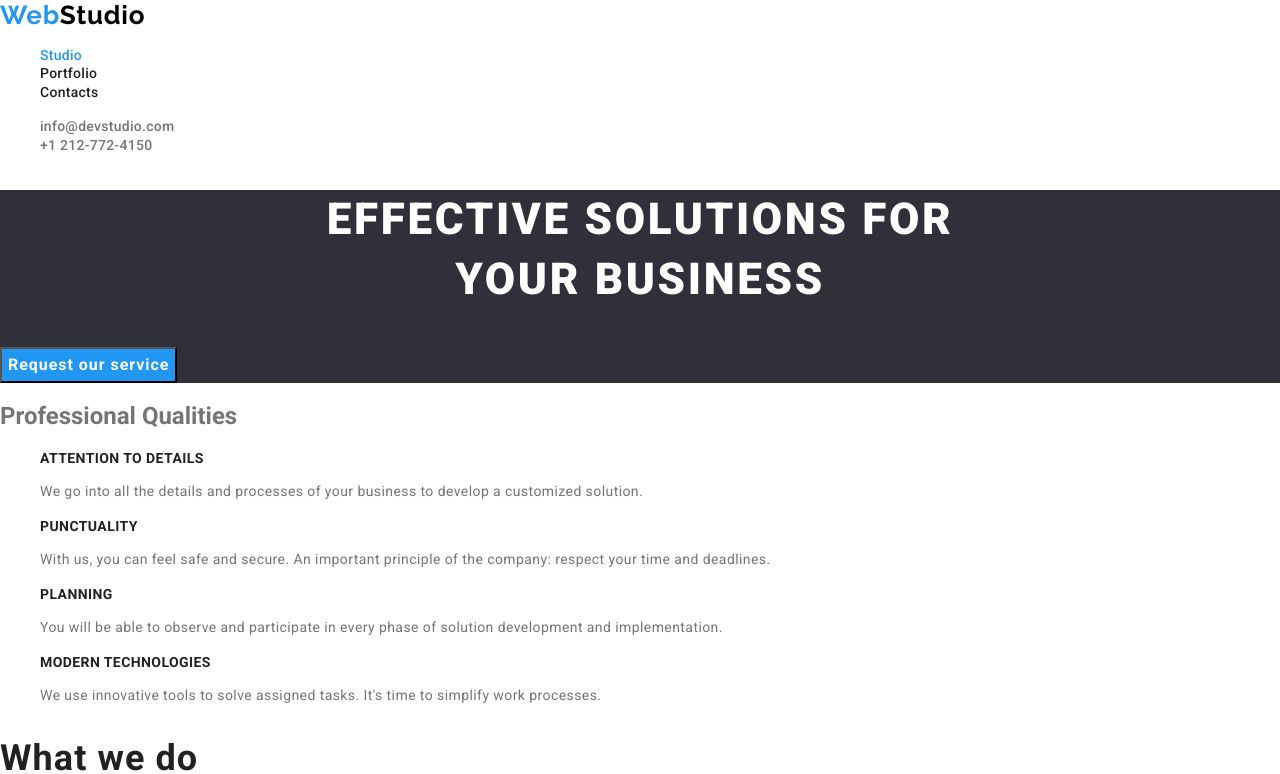
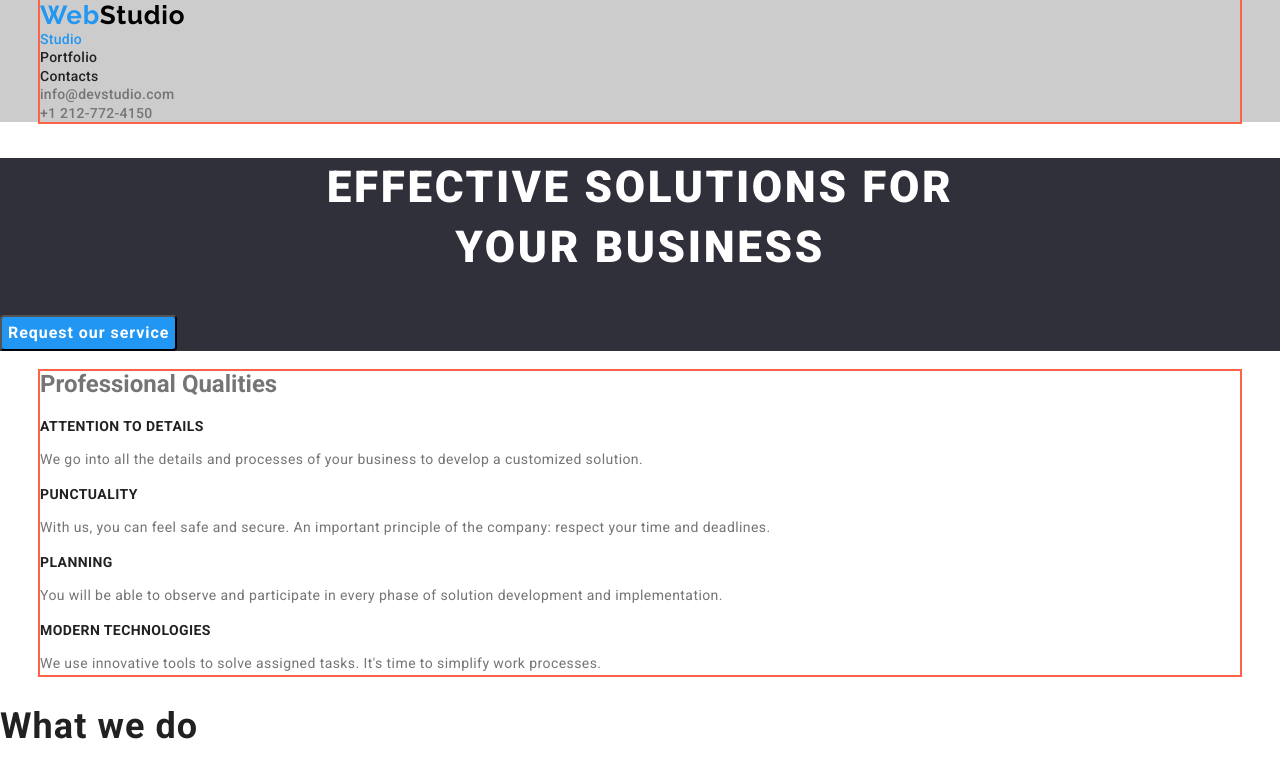
Before and after one commit to AndySanych/webstudio, a website: page index.html in a window 1280 px wide. Shown: the top 774 px of the page. Drawn offline with nearby package versions, Linux system fonts and the light colour scheme.

Commit message:
added common styles

```diff
--- a/css/common.css
+++ b/css/common.css
@@ -30,7 +30,18 @@ body {
   letter-spacing: 0.03em;
 }
 
+.container {
+  margin-left: auto;
+  margin-right: auto;
+  width: 1200px;
+  outline: 2px solid tomato;
+}
+
 /* Header */
+.page-header {
+  background-color: #ccc;
+}
+
 /* Logo */
 .logo {
   color: var(--logo-color);
@@ -73,12 +84,15 @@ body {
 
 .list {
   list-style: none;
+  padding: 0;
+  margin: 0;
 }
 
 .button {
   background-color: var(--secondary-page-color);
   color: var(--secondary-dark-text-color);
 
+  border-radius: 0.25rem;
   font-size: 16px;
   font-weight: 500;
   line-height: 1.6; /* 162.5% */
```
